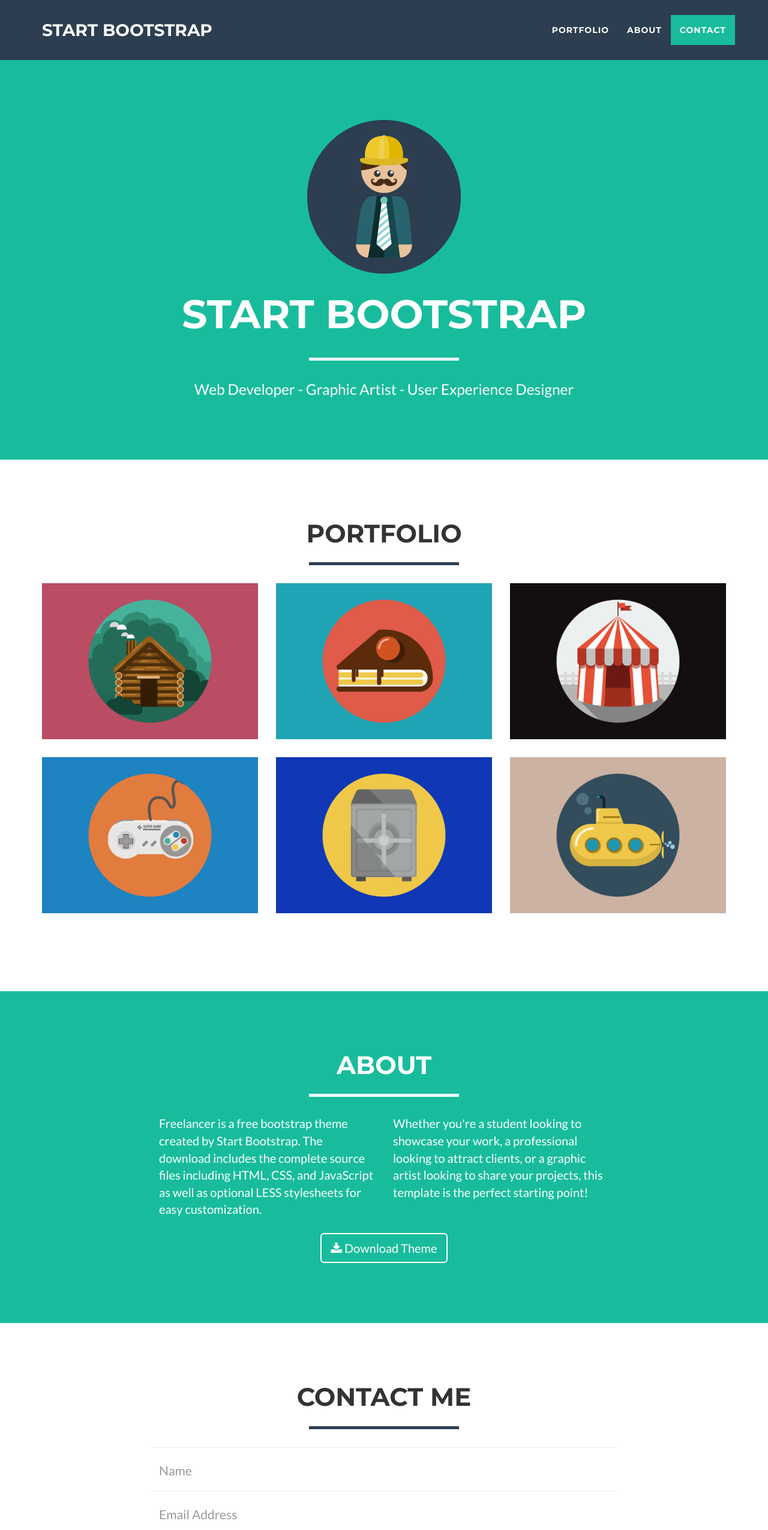
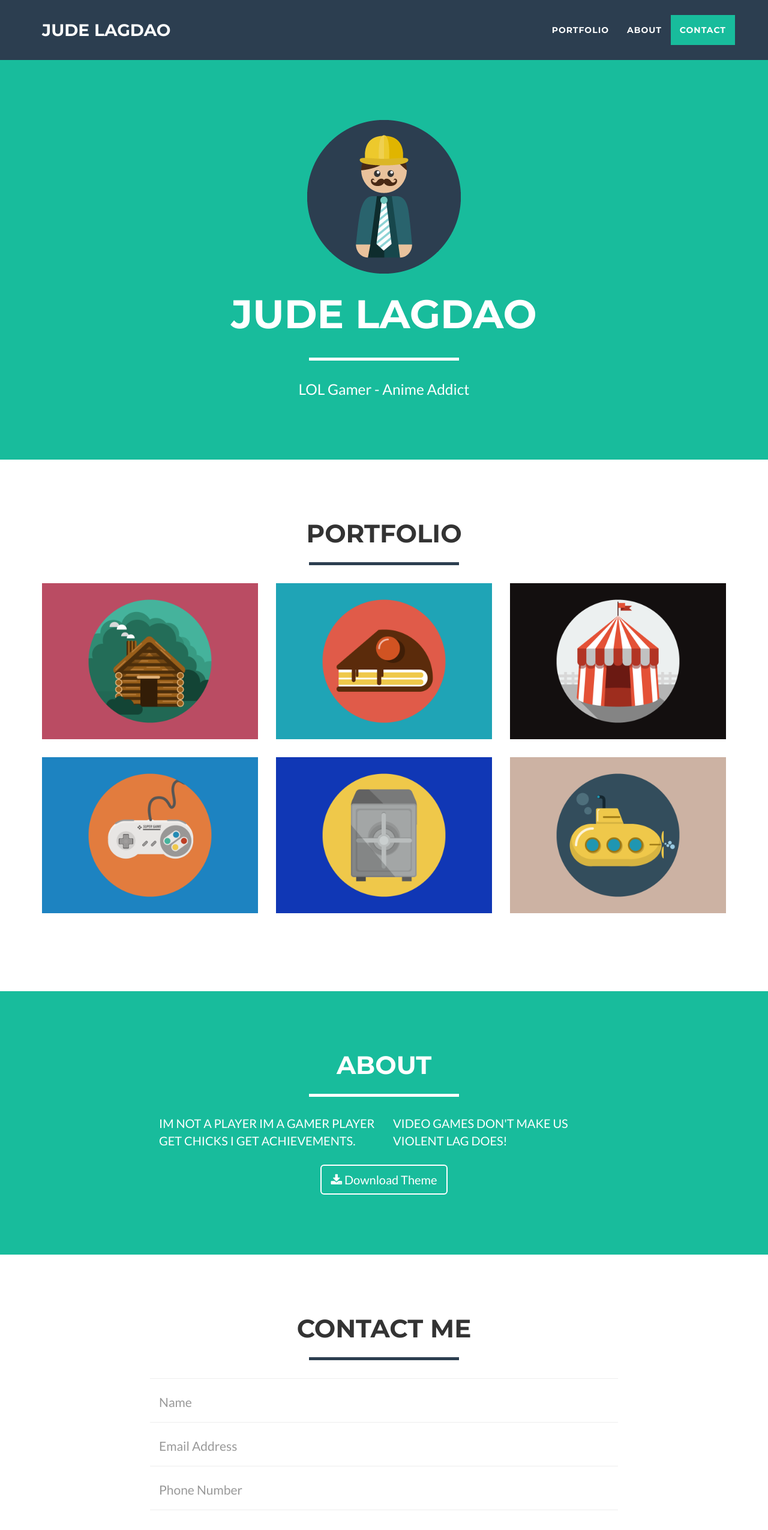
Before and after one commit to judelagdao/judelagdao.github.io, a website: page index.html in a window 1280 px wide. Shown: the top 2550 px of the page at 60% size. Drawn offline with nearby package versions, Linux system fonts and the light colour scheme.

Commit message:
Add files via upload

```diff
--- a/index.html
+++ b/index.html
@@ -9,7 +9,7 @@
     <meta name="description" content="">
     <meta name="author" content="">
 
-    <title>Freelancer - Start Bootstrap Theme</title>
+    <title>Freelancer - Jude Lagdao</title>
 
     <!-- Bootstrap Core CSS -->
     <link href="vendor/bootstrap/css/bootstrap.min.css" rel="stylesheet">
@@ -41,7 +41,7 @@
                 <button type="button" class="navbar-toggle" data-toggle="collapse" data-target="#bs-example-navbar-collapse-1">
                     <span class="sr-only">Toggle navigation</span> Menu <i class="fa fa-bars"></i>
                 </button>
-                <a class="navbar-brand" href="#page-top">Start Bootstrap</a>
+                <a class="navbar-brand" href="#page-top">jude lagdao</a>
             </div>
 
             <!-- Collect the nav links, forms, and other content for toggling -->
@@ -73,9 +73,9 @@
                 <div class="col-lg-12">
                     <img class="img-responsive" src="img/profile.png" alt="">
                     <div class="intro-text">
-                        <span class="name">Start Bootstrap</span>
+                        <span class="name">jude lagdao</span>
                         <hr class="star-light">
-                        <span class="skills">Web Developer - Graphic Artist - User Experience Designer</span>
+                        <span class="skills">LOL Gamer - Anime Addict</span>
                     </div>
                 </div>
             </div>
@@ -167,10 +167,10 @@
             </div>
             <div class="row">
                 <div class="col-lg-4 col-lg-offset-2">
-                    <p>Freelancer is a free bootstrap theme created by Start Bootstrap. The download includes the complete source files including HTML, CSS, and JavaScript as well as optional LESS stylesheets for easy customization.</p>
+                    <p>IM NOT A PLAYER IM A GAMER PLAYER GET CHICKS I GET ACHIEVEMENTS.</p>
                 </div>
                 <div class="col-lg-4">
-                    <p>Whether you're a student looking to showcase your work, a professional looking to attract clients, or a graphic artist looking to share your projects, this template is the perfect starting point!</p>
+                    <p>VIDEO GAMES DON'T MAKE US VIOLENT LAG DOES!</p>
                 </div>
                 <div class="col-lg-8 col-lg-offset-2 text-center">
                     <a href="#" class="btn btn-lg btn-outline">
@@ -243,8 +243,8 @@
                 <div class="row">
                     <div class="footer-col col-md-4">
                         <h3>Location</h3>
-                        <p>3481 Melrose Place
-                            <br>Beverly Hills, CA 90210</p>
+                        <p>051 purok 2 S.T.O rosario valley
+                            <br>baguio city, philippines</p>
                     </div>
                     <div class="footer-col col-md-4">
                         <h3>Around the Web</h3>
@@ -277,7 +277,7 @@
             <div class="container">
                 <div class="row">
                     <div class="col-lg-12">
-                        Copyright &copy; Your Website 2016
+                        Copyright &copy; judepogi2016
                     </div>
                 </div>
             </div>
```
